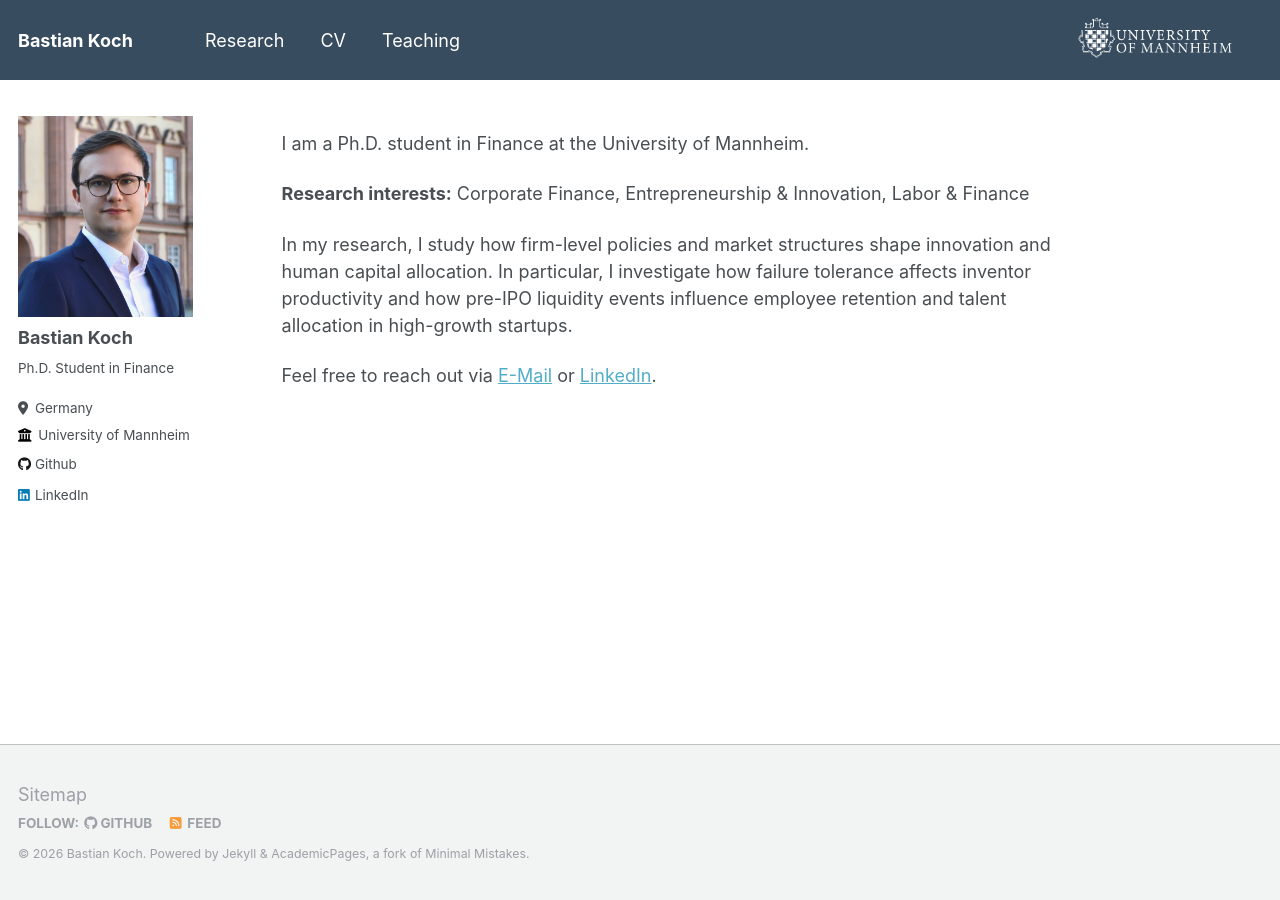
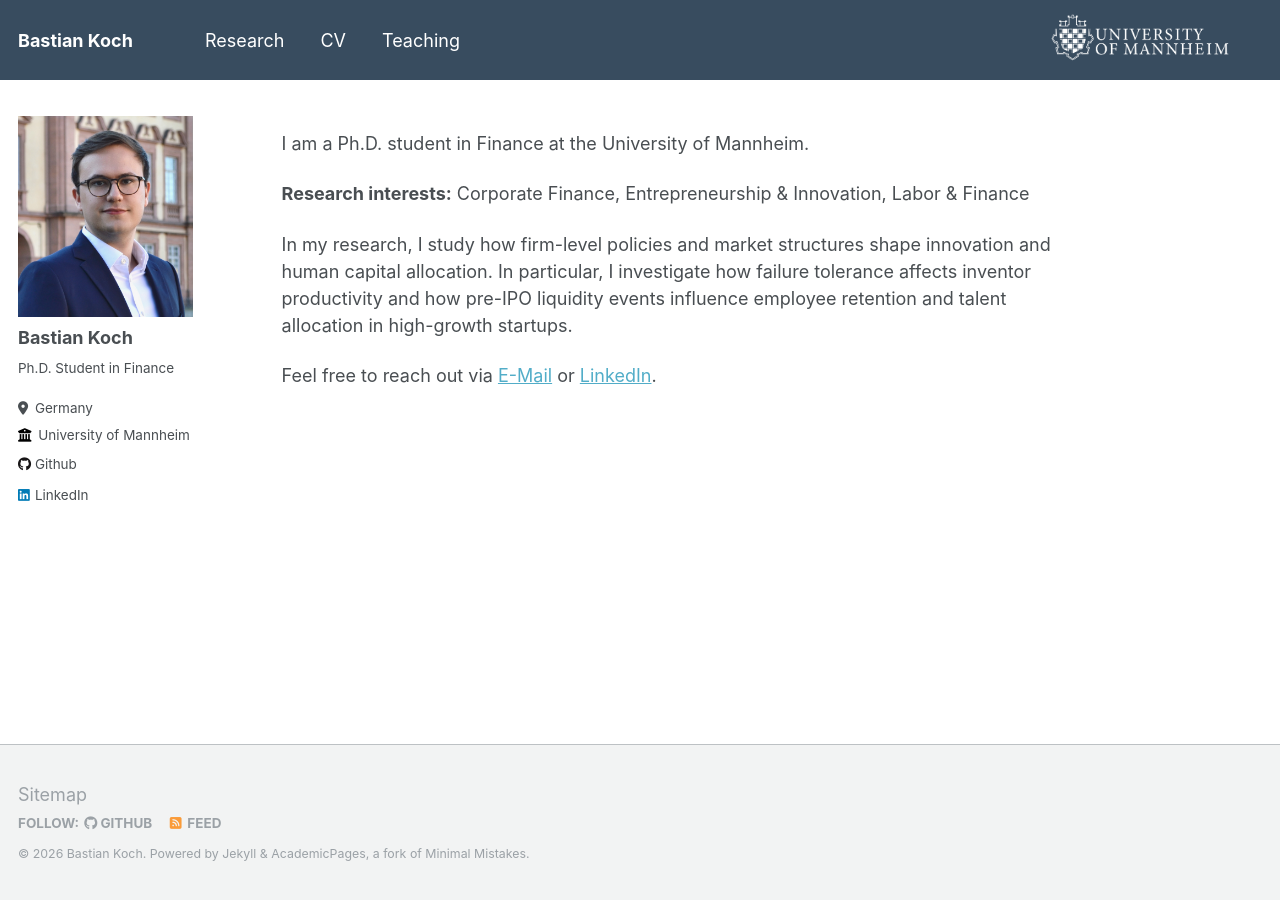
Before and after one commit to BastianKoch/BastianKoch.github.io, a Jekyll site: the page built from _pages/about.md, in a window 1280 px wide. Built offline with Jekyll 4.4.1, drawn with Linux system fonts in a browser that asks for light colours.

Commit message:
Increase university logo size to 90px
Co-Authored-By: Claude Sonnet 4.6 <noreply@anthropic.com>

```diff
--- a/_sass/_masthead.scss
+++ b/_sass/_masthead.scss
@@ -65,7 +65,7 @@
   transform: translateY(-50%);
 
   img {
-    height: 78px;
+    height: 90px;
     display: block;
   }
 
```
